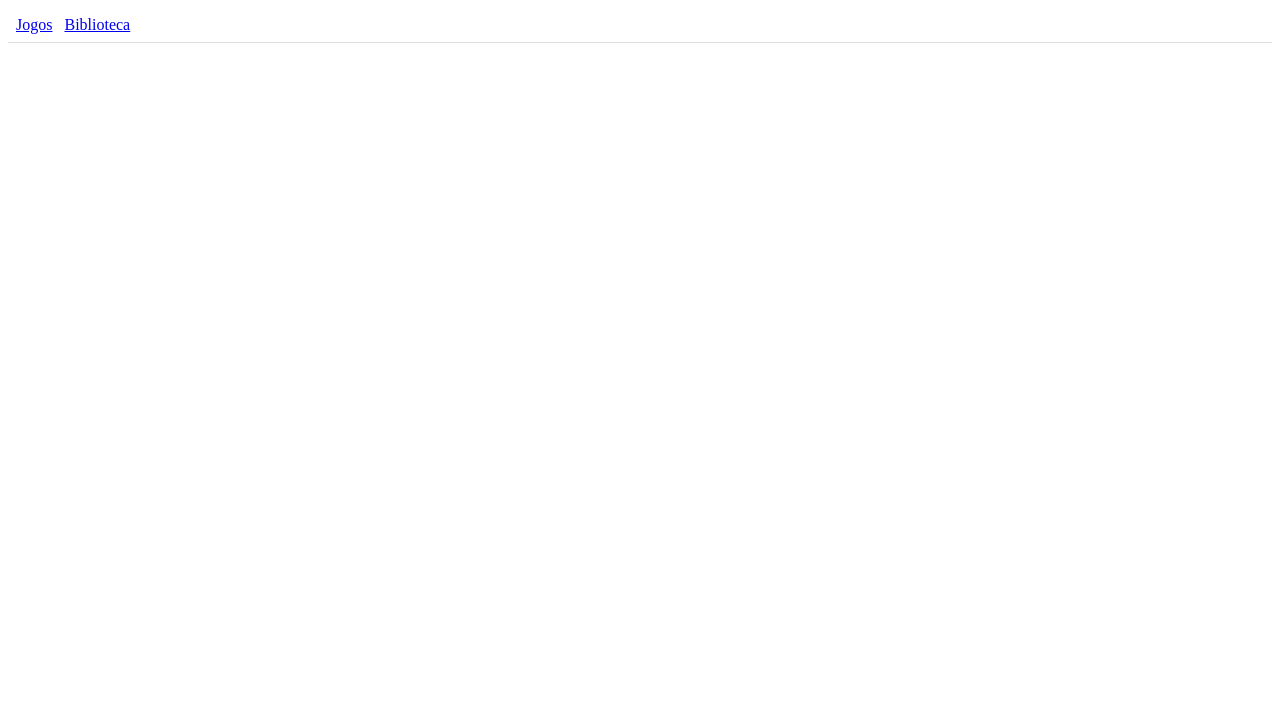
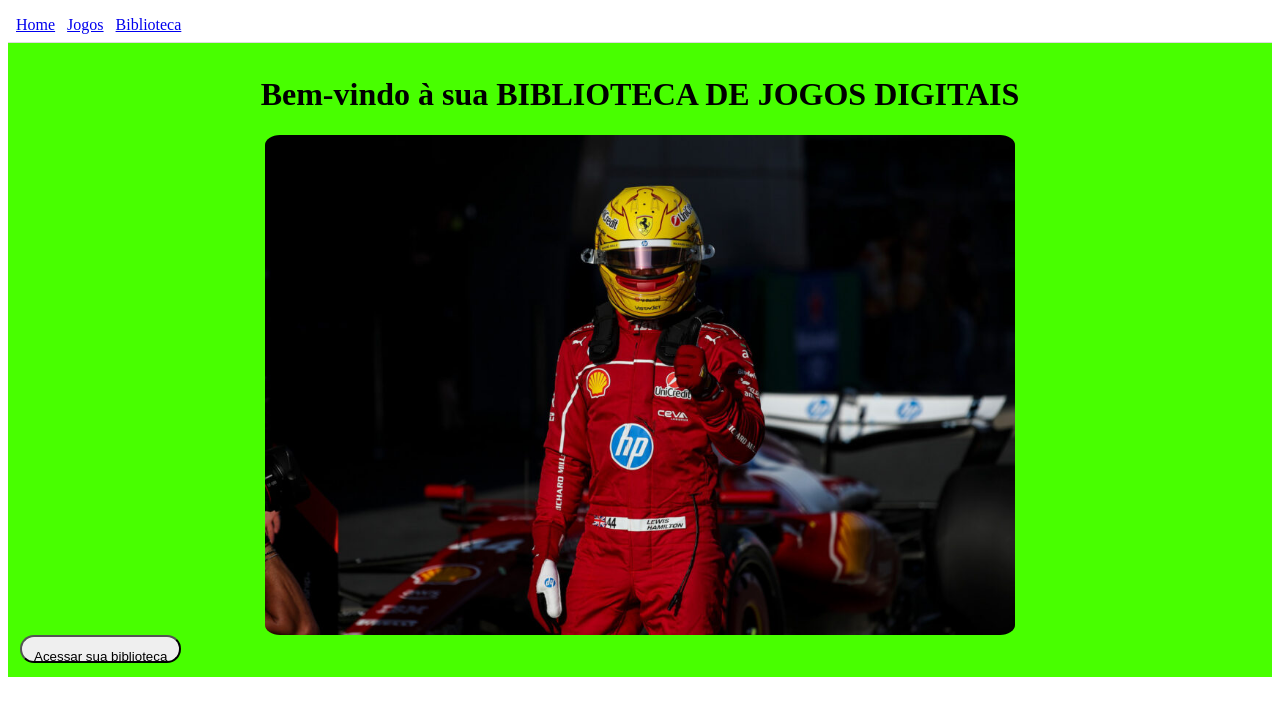
Before and after one commit to jevprado/biblioteca-pessoal-jogos, a Vue app in the folder frontend/: page /home in a window 1280 px wide. Before the commit this address had no page. Shown: the top 716 px of the page. Built offline with nearby package versions, Linux system fonts and the light colour scheme.

Commit message:
adicionando home e css basico

```diff
--- a/frontend/src/App.vue
+++ b/frontend/src/App.vue
@@ -2,6 +2,7 @@
 
 <template>
   <nav style="padding: 8px; display: flex; gap: 12px; border-bottom: 1px solid #ddd;">
+    <router-link to="/home">Home</router-link>
     <router-link to="/games">Jogos</router-link>
     <router-link to="/library">Biblioteca</router-link>
   </nav>
--- a/frontend/src/router/index.js
+++ b/frontend/src/router/index.js
@@ -1,12 +1,15 @@
 import { createRouter, createWebHistory } from 'vue-router';
+import HomePageView from '../views/HomePageView.vue';
 import GamesView from '../views/GamesView.vue';
 import GameDetailView from '../views/GameDetailView.vue';
 import UserLibraryView from '../views/UserLibraryView.vue';
 
+
 const router = createRouter({
   history: createWebHistory(import.meta.env.BASE_URL),
   routes: [
-    { path: '/', redirect: '/games' },
+    { path: '/', redirect: '/home' },
+    { path: '/home', name: 'home', component: HomePageView },
     { path: '/games', name: 'games', component: GamesView },
     { path: '/games/:id', name: 'game-detail', component: GameDetailView },
     { path: '/library', name: 'library', component: UserLibraryView },
--- a/frontend/src/views/GameDetailView.vue
+++ b/frontend/src/views/GameDetailView.vue
@@ -43,5 +43,5 @@
 </template>
 
 <style scoped>
-.page { padding: 16px; }
+.page { padding: 12px; }
 </style>
--- /dev/null
+++ b/frontend/src/views/HomePageView.css
@@ -0,0 +1,21 @@
+.page {
+  padding: 12px;
+  background-color: rgb(72, 255, 0);
+}
+
+.welcome-title {
+  text-align: center;
+}
+
+.welcome-image {
+  max-height: 500px;
+  border-radius: 2%;
+  display: block;
+  margin: 0 auto;
+}
+
+.btn-biblioteca {
+  padding: 12px;
+  height: 10px;
+  border-radius: 100px;
+}
--- /dev/null
+++ b/frontend/src/views/HomePageView.vue
@@ -0,0 +1,24 @@
+<script setup>
+import { ref, onMounted } from 'vue';
+import { useRoute, useRouter } from 'vue-router';
+import { api } from '../services/api';
+import capaTeste from '../assets/capa-teste.jpg';
+
+const route = useRoute();
+const router = useRouter();
+const game = ref(null);
+const loading = ref(false);
+const error = ref('');
+
+</script>
+
+<template>
+  <div class="page">
+    <h1 class="welcome-title">Bem-vindo à sua BIBLIOTECA DE JOGOS DIGITAIS</h1>
+    <img :src="capaTeste" alt="Capa" class="welcome-image" />
+    <button @click="router.back()" class="btn-biblioteca">Acessar sua biblioteca</button>
+  </div>
+
+</template>
+
+<style src="./HomePageView.css" scoped></style>
```
Also changed, not shown: frontend/src/assets/capa-teste.jpg (added).
